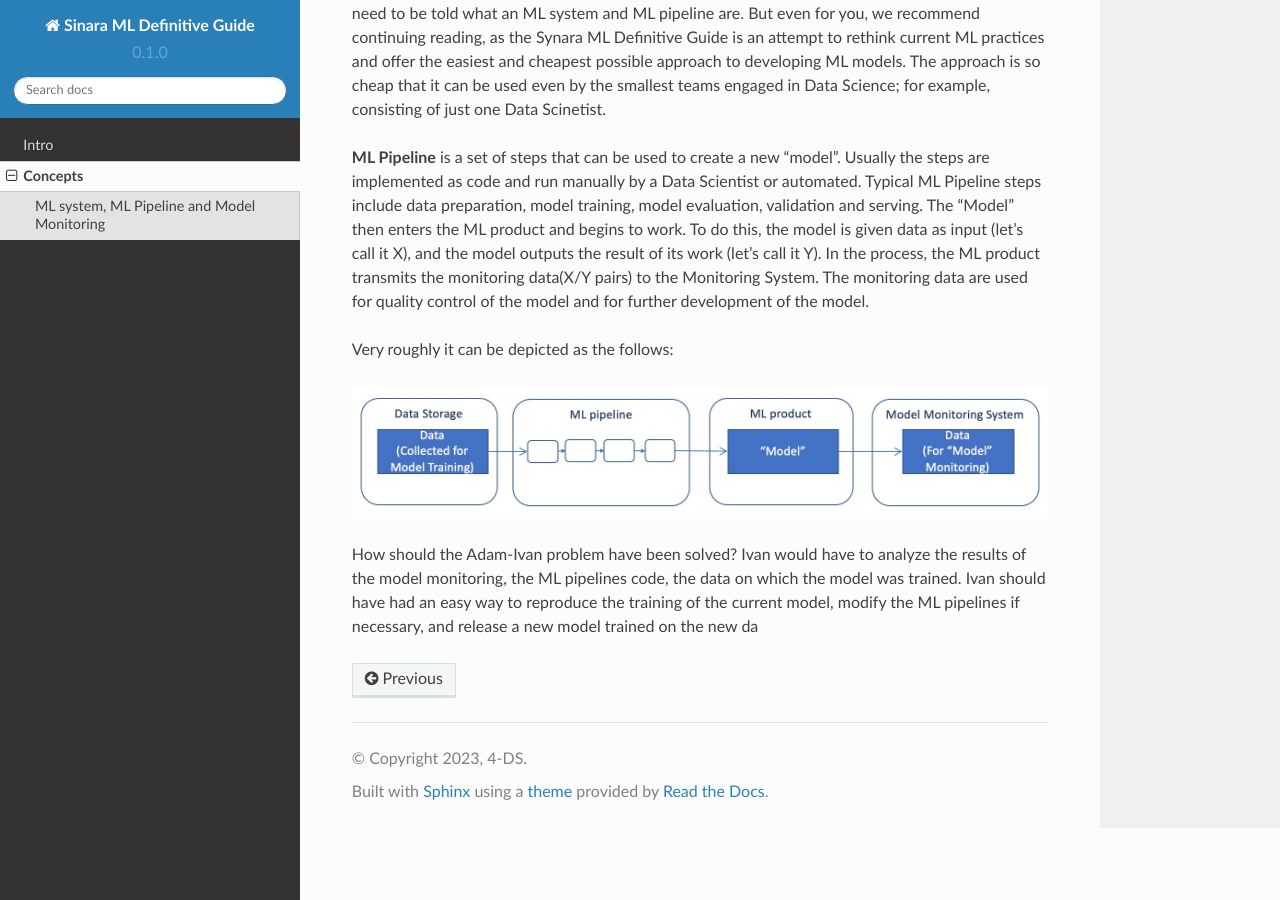
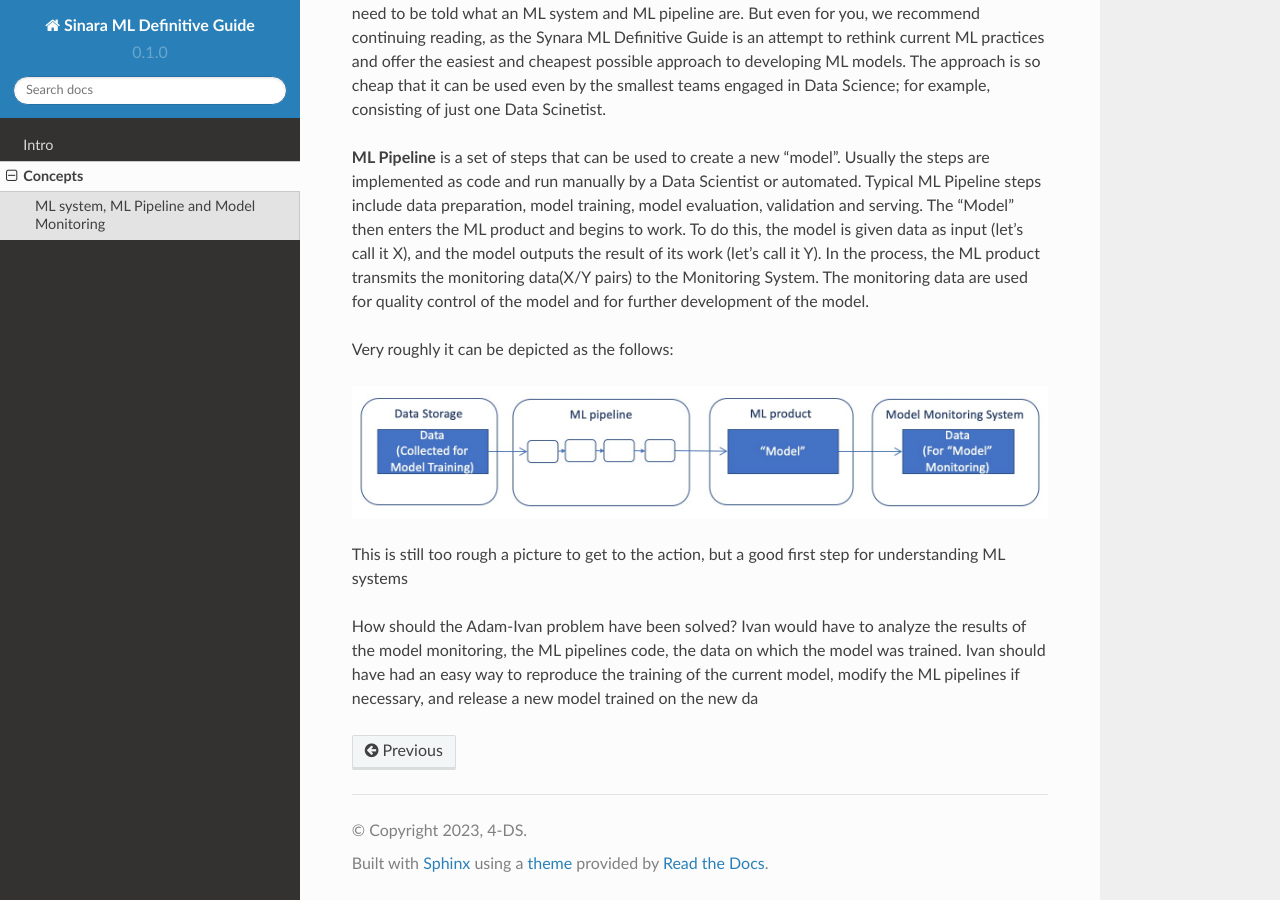
Before and after one commit to 4-DS/SinaraML-Def-Guide, a Sphinx documentation site: the page built from docs/source/concepts.rst, in a window 1280 px wide and 900 px high, scrolled down 946 px. Built offline with Sphinx 7.4.7 and the Read the Docs theme 2.0.0, drawn with Linux system fonts in a browser that asks for light colours.

Commit message:
Update concepts.rst

```diff
--- a/docs/source/concepts.rst
+++ b/docs/source/concepts.rst
@@ -21,6 +21,6 @@ Very roughly it can be depicted as the follows:
 
 .. image:: sinara_ml_system-01.jpeg
 
-
+This is still too rough a picture to get to the action, but a good first step for understanding ML systems
 
 How should the Adam-Ivan problem have been solved? Ivan would have to analyze the results of the model monitoring, the ML pipelines code, the data on which the model was trained. Ivan should have had an easy way to reproduce the training of the current model, modify the ML pipelines if necessary, and release a new model trained on the new da
```
